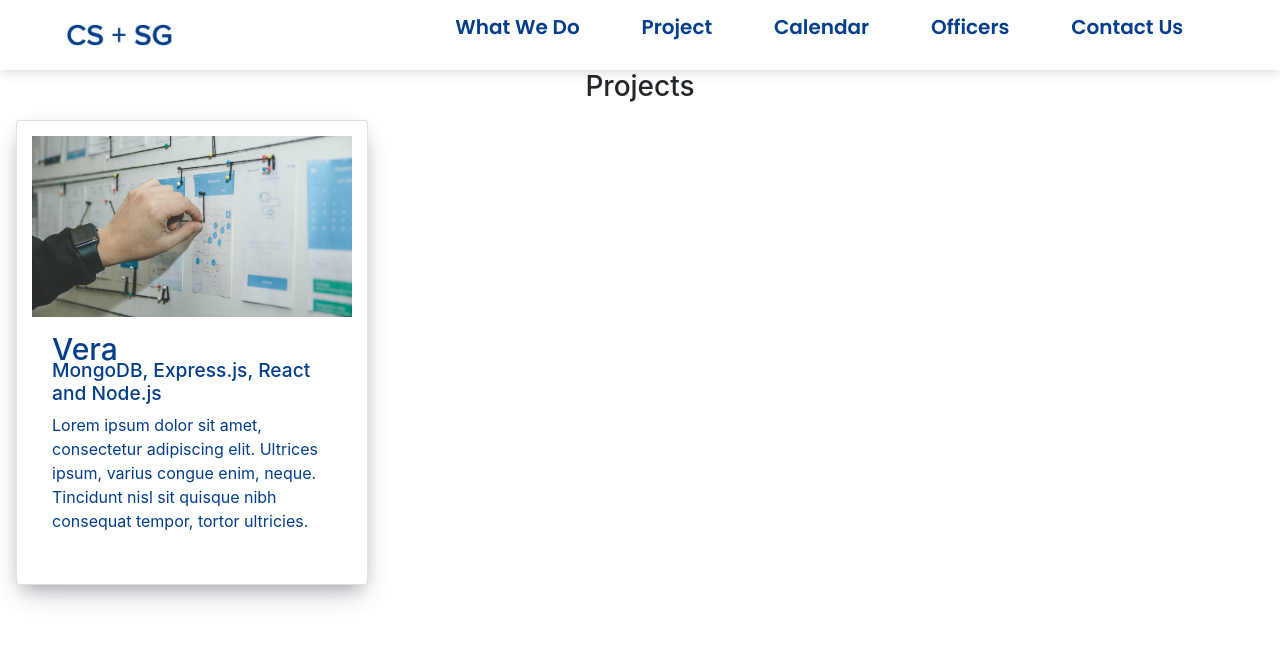
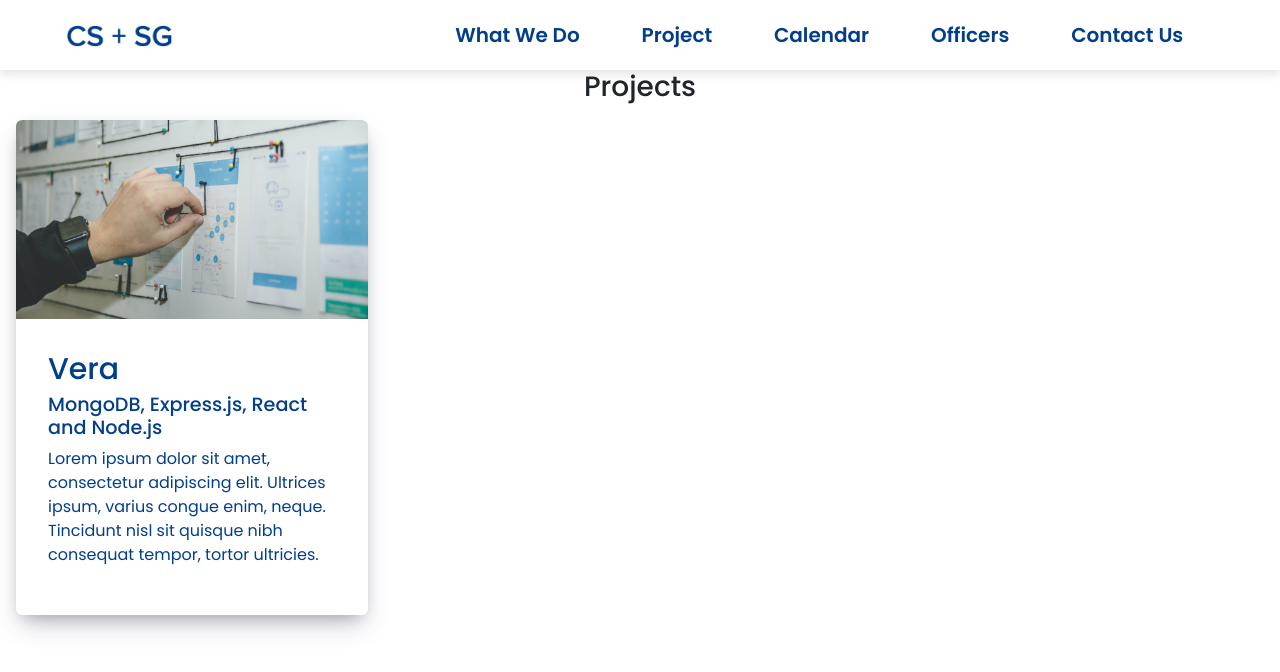
Before and after one commit to CS-Social-Good-CalPoly/club-website, a React (Create React App) app: page /Projects in a window 1280 px wide. Shown: the top 672 px of the page. Built offline with nearby package versions, Linux system fonts and the light colour scheme.

Commit message:
Minor touchups+solution

```diff
--- a/src/App.css
+++ b/src/App.css
@@ -1,3 +1,4 @@
 .App {
+  font-family: 'Poppins';
   text-align: center;
 }
--- a/src/assets/Nav.css
+++ b/src/assets/Nav.css
@@ -17,6 +17,7 @@
   font-weight: 700;
   margin-left: 30px;
   margin-right: 30px;
+  margin-top: 1rem;
 }
 
 .nav-links a {
--- a/src/assets/OfficerCard.css
+++ b/src/assets/OfficerCard.css
@@ -1,6 +1,5 @@
-.card {
+.officer-card {
     padding: 15px;
-
 }
 
 #officer-pic {
@@ -13,6 +12,7 @@
 #name, #position, #email {
     text-align: left;
     color: #023E8A;
+
 }
 
 #position {
@@ -22,5 +22,6 @@
 
 #email {
     opacity: 0.8;
-    margin-top: 25px;
+    /* margin-top: 25px; */
+    margin-top: 5px;
 }
--- a/src/assets/ProjectCard.css
+++ b/src/assets/ProjectCard.css
@@ -1,5 +1,5 @@
 
-.card {
+.project-card {
   background: #fff;
   width: 22rem;
   border-radius: 0.4rem;
@@ -10,44 +10,44 @@
   color: #023E8A;
 }
 
-.card:hover {
+.project-card:hover {
   transform: scale(1.03);
   box-shadow: 0 13px 40px -5px hsla(240, 30.1%, 28%, 0.12), 0 8px 32px -8px hsla(0, 0%, 0%, 0.14), 0 -6px 32px -6px hsla(0, 0%, 0%, 0.02);
 }
 
-.card img {
+.project-card img {
   width: 100%;
   object-fit: cover;
 }
 
-.card-body {
+.project-card-body {
   padding: 2rem;
   text-align: left;
 }
 
-.card h2 {
+.project-card h2 {
   color: #023E8A;
-  margin-top: -0.2em;
   line-height: 1.2;
   font-size: 30px;
+  margin-top: -0.rem;
   font-weight: 500;
   transition: all ease-in 100ms;
 }
 
-.card h3 {
+.project-card h3 {
   font-weight: 500;
   font-size: 1.2rem;
-  margin-top: -1rem;
+  margin-top: -0.1rem;
   /* font-size: 18px; */
 }
 
-.card p {
+.project-card p {
   color: #023E8A;
   font-size: 1.0rem;
 }
 
 /* Unused right now */
-/* .card h5 {
+/* .project-card h5 {
   color:#023E8A;
   font-weight: 650;
   font-size: 0.7em;
--- a/src/components/Nav.js
+++ b/src/components/Nav.js
@@ -8,7 +8,7 @@ export default function Nav() {
     return (
         <div>
             <nav className = "nav-bar">
-                <img className="logo" src= {imager} alt="temp-logo" />
+                <li style= {{ 'list-style' : 'none' }}><Link to ="/WhatWeDo"><img className="logo" src= {imager} alt="temp-logo" /></Link></li>
                 <ul className="nav-links">
                     <li><Link to ="/WhatWeDo">What We Do</Link></li>
                     <li><Link to ="/Projects">Project</Link></li>
--- a/src/components/OfficerCard.js
+++ b/src/components/OfficerCard.js
@@ -1,7 +1,6 @@
 import React from 'react'
 import '../assets/OfficerCard.css';
 import { Card } from 'react-bootstrap';
-import { Image } from 'react-bootstrap';
 import 'bootstrap/dist/css/bootstrap.min.css';
 
 function OfficerCard(props) {
@@ -16,11 +15,13 @@ function OfficerCard(props) {
      */
     return (
         <>
-            <div className='card' style={ { borderBottom: 'none' } }>
-                <Card style={{ width: '15rem', border: 'none' }}>
+            <div className='officer-card' style={ { borderBottom: 'none' } }>
+                <Card style={{ width: '13rem', border: 'none' }}>
+                {/* <Card style={{ border: 'none' }}> */}
                     <Card.Link href={props.link}>
                         {/* Need to figure out a way to overlay the linkedin logo on the image */}
-                        <Card.Img as={Image} id='officer-pic' variant="top" fluid={true} src={props.url} alt={props.alt} rounded/>
+                        {/* <Card.Img as={Image} id='officer-pic' variant="top" fluid={true} src={props.url} alt={props.alt} rounded/> */}
+                        <Card.Img id='officer-pic' variant='top' src={props.url} alt={props.alt} />
                     </Card.Link>
                     <Card.Body>
                         <Card.Title id='name'>{props.name}</Card.Title>
--- a/src/components/Officers.js
+++ b/src/components/Officers.js
@@ -1,6 +1,6 @@
 import React from 'react'
 import '../assets/Officers.css';
-import Card from './OfficerCard';
+import OfficerCard from './OfficerCard';
 import srirag_photo from '../images/srirag.jpg';
 
 // export default function Officers() {
@@ -15,8 +15,7 @@ const Officers = () => {
     return (
         <div>
             <h3>Part - 1</h3>
-            <Card link='www.example.com' url= {srirag_photo} name="Srirag Vuppala" title="Community Officer" email="srirag@gmail.com" alt="Srirag"></Card>
-            {/* <img className="logo" src= {srirag_photo} alt="temp-logo" />  */}
+            <OfficerCard link='www.example.com' url= {srirag_photo} name="Srirag Vuppala" title="Community Officer" email="srirag@gmail.com" alt="Photo of Srirag" />
         </div>
     )
 }
@@ -33,8 +32,6 @@ const final = () => {
         <>
         <Officers />
         <Bleh />
-        <Card />
-
         </>
     )
 
--- a/src/components/ProjectCard.js
+++ b/src/components/ProjectCard.js
@@ -10,9 +10,9 @@ const ProjectCard = ({title, techStack, url, description}) => {
    *  description: A brief description of the project
    */
   return (
-    <div className="card">
+    <div className="project-card">
       <img src={url} alt="project"/>
-      <div className="card-body">
+      <div className="project-card-body">
         <h2>{title}</h2>
         <h3>{techStack}</h3>
         <p>{description}</p>
--- a/src/components/Projects.js
+++ b/src/components/Projects.js
@@ -1,5 +1,5 @@
 import React from 'react';
-import Card from './ProjectCard.js';
+import ProjectCard from './ProjectCard.js';
 import '../assets/Projects.css';
 import default_photo from '../images/project-card-default.png';
 
@@ -7,7 +7,7 @@ export default function Projects() {
     return (
         <div>
             <h3>Projects</h3>
-            <Card title="Vera" techStack="MongoDB, Express.js, React and Node.js" description="Lorem ipsum dolor sit amet, consectetur adipiscing elit. Ultrices ipsum, varius congue enim, neque. Tincidunt nisl sit quisque nibh consequat tempor, tortor ultricies." url={default_photo} />
+            <ProjectCard title="Vera" techStack="MongoDB, Express.js, React and Node.js" description="Lorem ipsum dolor sit amet, consectetur adipiscing elit. Ultrices ipsum, varius congue enim, neque. Tincidunt nisl sit quisque nibh consequat tempor, tortor ultricies." url={default_photo} />
         </div>
     )
 
```
